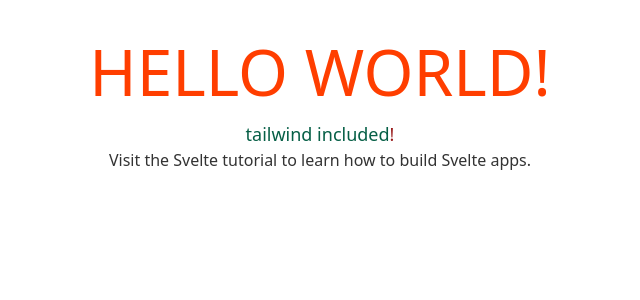
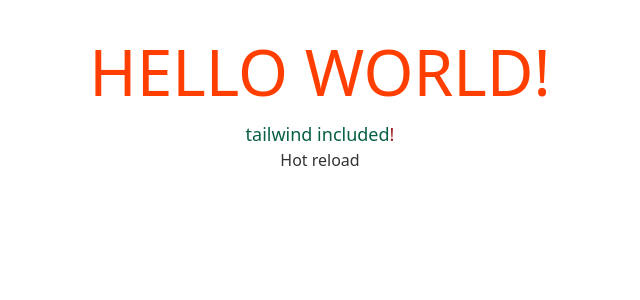
Before and after one commit to jeanmarcboite/sveltejs-electron-template, a Svelte app: page / in a window 1280 px wide. Shown: the top 300 px of the page, without its empty margins (320-960 px from the left). Built offline with nearby package versions, Linux system fonts and the light colour scheme.

Commit message:
electron-reload

```diff
--- a/src/main/electron.js
+++ b/src/main/electron.js
@@ -77,3 +77,8 @@ app.on('activate', () => {
 
 // In this file you can include the rest of your app's specific main process
 // code. You can also put them in separate files and import them here.
+
+require('electron-reload')(__dirname, {
+  electron: path.join(__dirname, '../node_modules', '.bin', 'electron'),
+  awaitWriteFinish: true,
+})
--- a/src/renderer/App.svelte
+++ b/src/renderer/App.svelte
@@ -32,9 +32,5 @@
 <main>
   <h1>Hello {name}!</h1>
   <p class="tw">tailwind included<span class="text-red-800">!</span></p>
-  <p>
-    Visit the
-    <a href="https://svelte.dev/tutorial">Svelte tutorial</a>
-    to learn how to build Svelte apps.
-  </p>
+  Hot reload
 </main>
```
Also changed, not shown: public/build/bundle.css, public/build/bundle.js, 2 other files (tests, documents, lock files or other folders).
